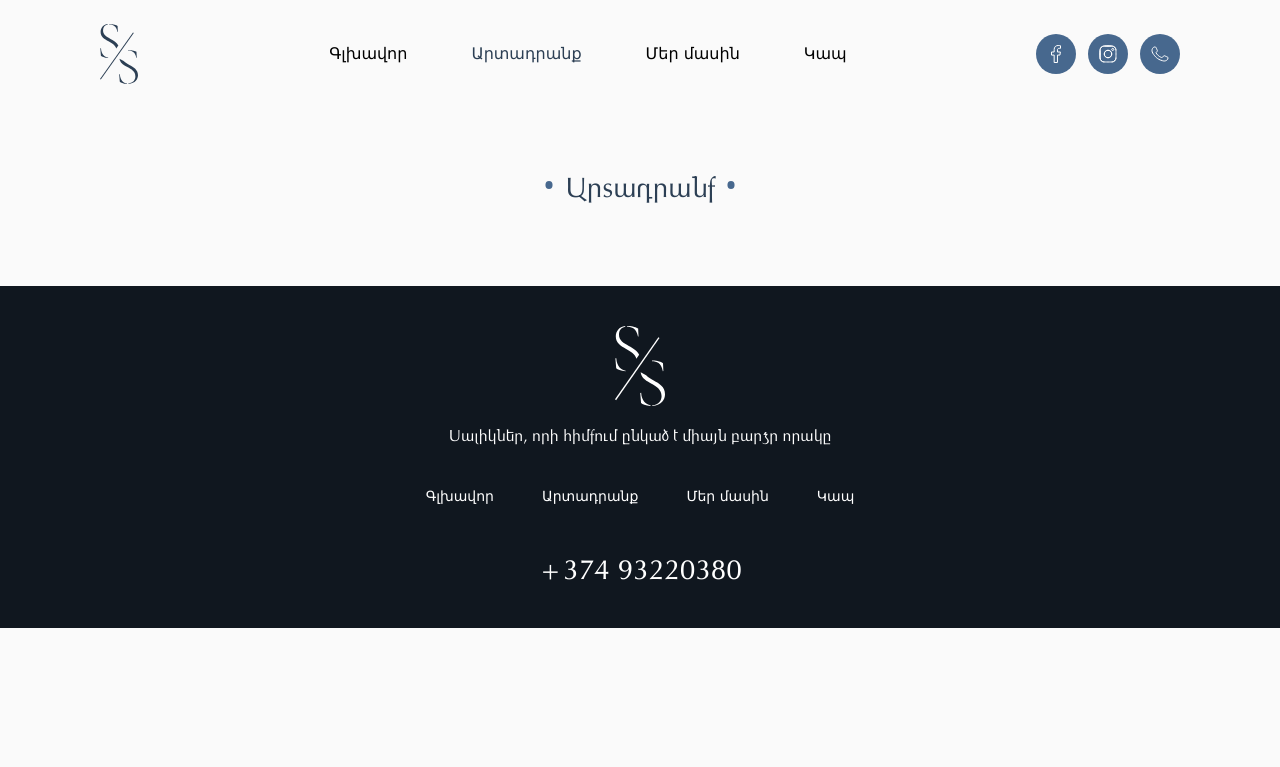
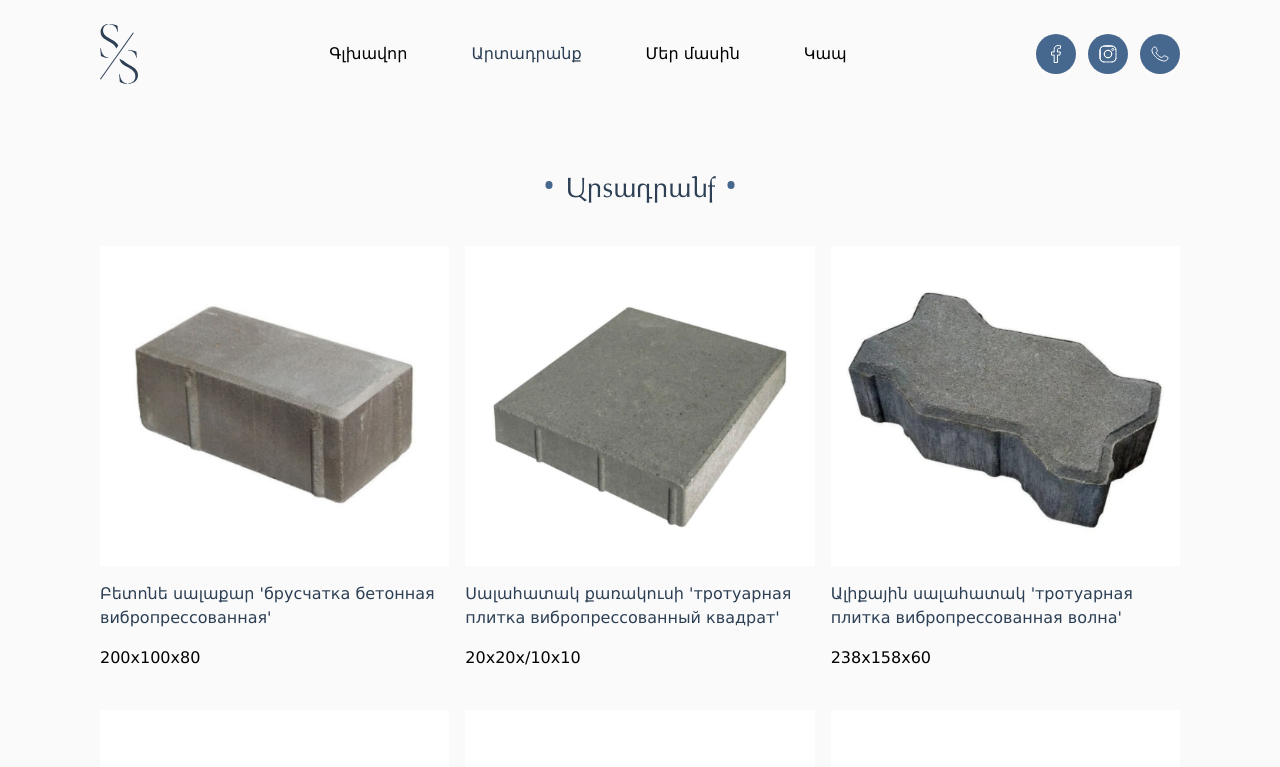
Before and after one commit to ArtyomArtenyan/SymphonyStones, a React (Vite) app: page /products in a window 1280 px wide. Shown: the top 767 px of the page. Built offline with nearby package versions, Linux system fonts and the light colour scheme.

Commit message:
Finished drawing the elements, now starting the pagination

```diff
--- a/src/components/layout/Header/BurgerMenu.jsx
+++ b/src/components/layout/Header/BurgerMenu.jsx
@@ -13,6 +13,10 @@ const BurgerMenu = () => {
 	function toggleMenu() {
 		setIsOpen(!isOpen);
 	}
+	if (isOpen) {
+		document.body.style.overflow = 'hidden';
+	} else document.body.style.overflow = 'auto';
+
 	return (
 		<div className='hidden max-w-xl-1024:block'>
 			<button onClick={toggleMenu}>
--- /dev/null
+++ b/src/components/pages/Products/ProductsList.jsx
@@ -0,0 +1,39 @@
+import React from 'react';
+import Dot from '../../common/Dot/Dot';
+
+const ProductsList = ({ items }) => {
+	console.log(items);
+
+	return (
+		<div>
+			<div className='grid grid-cols-3 gap-x-4 gap-y-10 max-w-xl-1024:grid-cols-2 max-w-xl-1024:gap-y-6 max-w-ss-480:grid-cols-1'>
+				{items.map(el => (
+					<div key={el.id} className='flex flex-col gap-4'>
+						<div className=' relative h-[320px]'>
+							<img
+								className='absolute w-full h-full top-0 right-0 left-0 bottom-0 object-cover'
+								src={el.image}
+								alt=''
+							/>
+						</div>
+						<p className='text-primaryDarkBlue'>{el.name}</p>
+						<div className='flex flex-wrap gap-3 items-center'>
+							{Array.isArray(el.size) ? (
+								el.size.map((ele, i) => (
+									<div key={i} className='flex items-center gap-3'>
+										<p>{ele}</p>
+										{i !== el.size.length - 1 && <Dot />}
+									</div>
+								))
+							) : (
+								<p>{el.size}</p>
+							)}
+						</div>
+					</div>
+				))}
+			</div>
+		</div>
+	);
+};
+
+export default ProductsList;
--- a/src/components/pages/Products/ProductsSection.jsx
+++ b/src/components/pages/Products/ProductsSection.jsx
@@ -1,7 +1,17 @@
-import React from 'react';
+import React, { useState } from 'react';
+import { products } from '../../../dataBase/data';
 import Dot from '../../common/Dot/Dot';
+import ProductsList from './ProductsList';
 
 const ProductsSection = () => {
+	const [currentPage, setCurrentPage] = useState(1);
+	const itemsInPage = 9;
+	const indexOfLastItem = currentPage * itemsInPage;
+	const indexOfFirstItem = indexOfLastItem - itemsInPage;
+	const currentItems = products.slice(indexOfFirstItem, indexOfLastItem);
+	console.log(currentItems);
+
+	const totalPages = Math.ceil(products.length / itemsInPage);
 	return (
 		<div className='flex flex-col gap-10'>
 			<div className='flex justify-center items-center gap-3 '>
@@ -11,6 +21,7 @@ const ProductsSection = () => {
 				</h1>
 				<Dot />
 			</div>
+			<ProductsList items={currentItems} />
 		</div>
 	);
 };
--- a/src/dataBase/data.js
+++ b/src/dataBase/data.js
@@ -354,38 +354,37 @@ export const products = [
 		id: 1,
 		name: "Բետոնե սալաքար 'брусчатка бетонная вибропрессованная'",
 		image: products_image_11,
-
-		size: '238x158x60',
+		size: '200x100x80',
 	},
 	{
 		id: 2,
 		name: "Սալահատակ քառակուսի 'тротуарная плитка вибропрессованный квадрат'",
 		image: products_image_12,
-		size: '238x158x60',
+		size: '20x20x/10x10',
 	},
 	{
 		id: 3,
 		name: "Ալիքային սալահատակ 'тротуарная плитка вибропрессованная волна'",
 		image: products_image_13,
-		size: '115x170',
+		size: '238x158x60',
 	},
 	{
 		id: 4,
 		name: "Բետոնե սալաքար COLORMIX 'брусчатка Калахари'",
 		image: products_image_14,
-		size: '115x170',
+		size: null,
 	},
 	{
 		id: 5,
 		name: "Բետոնե սալաքար COLORMIX 'брусчатка Капучино'",
 		image: products_image_15,
-		size: '115x170',
+		size: null,
 	},
 	{
 		id: 6,
 		name: "Բետոնե սալաքար COLORMIX 'брусчатка Эспрессо'",
 		image: products_image_16,
-		size: '115x170',
+		size: null,
 	},
 	{
 		id: 7,
--- a/src/index.js
+++ b/src/index.js
@@ -33,6 +33,7 @@ import ContactSection from './components/pages/Contact/ContactSection.jsx';
 //Products components
 import Products from './components/pages/Products/Products.jsx';
 import ProductsSection from './components/pages/Products/ProductsSection.jsx';
+import ProductsList from './components/pages/Products/ProductsList.jsx';
 
 // Image imports
 import project1 from './assets/images/homePage/Image Container-1.jpeg';
@@ -60,6 +61,7 @@ import icon6 from './assets/svgs/icons/property-icon6.svg';
 // Export all the imports
 export {
 	AboutUs,
+	ProductsList,
 	AboutUsHeroSection,
 	BurgerMenu,
 	BurgerMenuIcon,
```
